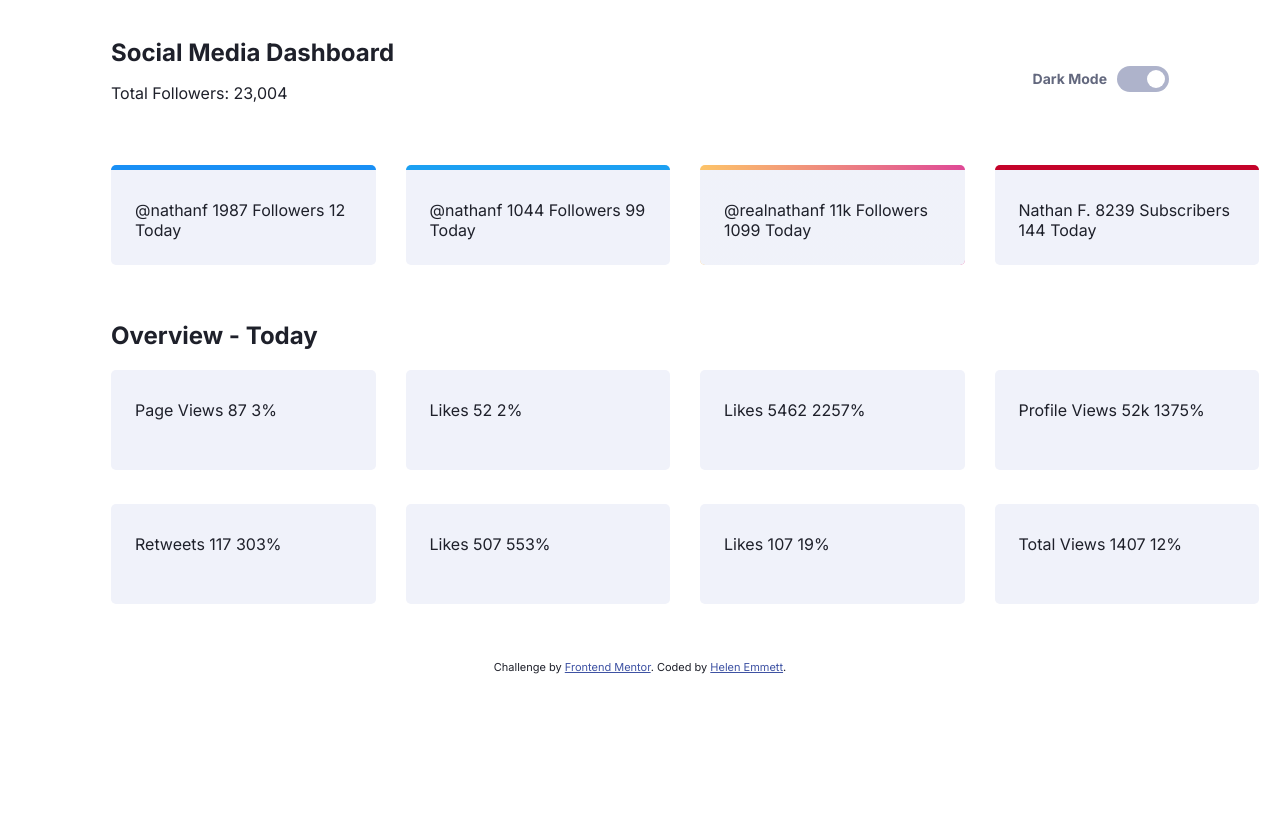
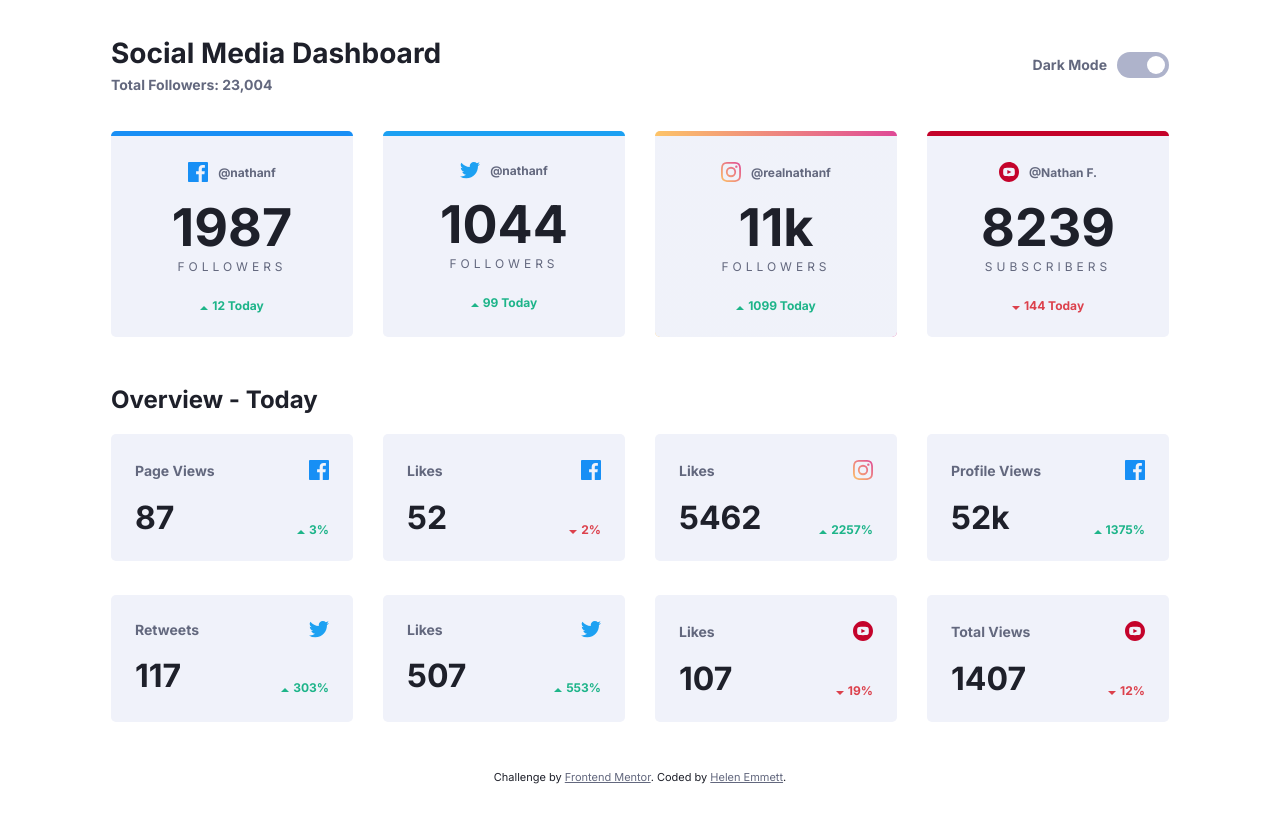
Before and after one commit to HelenEmmett/fem-dark-light-toggle, a plain HTML site: page index.html in a window 1280 px wide. Before the commit the page ends 800 px from the top, so only its background shows below. Drawn offline with Linux system fonts and the light colour scheme.

Commit message:
Content and styles complete
Build is complete, just needs fine tuning.

```diff
--- a/css/breakpoints.css
+++ b/css/breakpoints.css
@@ -10,8 +10,12 @@
         align-items: center;
     }
 
-    h3 {
-        margin-bottom: 0;
+    h1 {
+        font-size: 28px;
+    }
+
+    #logo p {
+        margin: 0;
     }
 
     .switch-label {
@@ -19,11 +23,8 @@
     }
 
     .grid-container {
-        display: grid;
-        gap: 24px 30px;
-        grid-template-columns: 50% 50%;
+        grid-template-columns: repeat(2, 1fr);
     }
-
 }
 
 /* Screen sizes over 1150px, laptops and desktops */
@@ -31,10 +32,9 @@
 
     .container {
         max-width: 69.375rem;
-        margin: 0 auto 46px;
     }
 
     .grid-container {
-        grid-template-columns: 25% 25% 25% 25%;
+        grid-template-columns: repeat(4, 1fr);
     }
 }
--- a/css/styles.css
+++ b/css/styles.css
@@ -29,12 +29,12 @@
 
 * { box-sizing: border-box; }
 
-html, body {
+body {
     font-family: 'Inter', sans-serif;
     font-size: 100%;
     padding: 0;
     margin: 0;
-    height: 100%;
+    min-height: 100%;
     background: var(--background);
     color: var(--text-primary);
 }
@@ -44,6 +44,7 @@ html, body {
 h1, h2, h3, h4, h5, h6 {
     margin-top: 0;
     font-weight: 700;
+    color: var(--text-primary);
 }
 
 h1 {
@@ -62,10 +63,11 @@ h3 {
     margin-bottom: 0;
 }
 
-.logo p {
+#logo p {
     font-size: 14px;
     color: var(--text-secondary);
-    margin-bottom: 24px;
+    margin: 0 0 24px 0;
+    font-weight: 700;
 }
 
 /* Dark/light mode toggle styles */
@@ -148,7 +150,7 @@ input:checked + .slider {
 /* Layout syles */
 
 #header {
-    padding-top: 38px;
+    padding-top: 36px;
 }
 
 #logo {
@@ -157,16 +159,27 @@ input:checked + .slider {
 }
 
 .container {
-    margin: 0 auto 40px;
+    margin: 0 auto 38px;
     padding: 0 1.625rem;
+}
+
+.grid-container {
+    display: grid;
+    gap: 24px 30px;
+    grid-template-columns: auto;
 }
 
 .card {
     background-color: var(--card-bg);
-    min-height: 100px;
     margin-bottom: 10px;
     border-radius: .3125rem;
-    padding: 30px 24px 24px;
+    padding: 26px 24px 24px;
+    color: var(--text-secondary);
+    font-size: 12px;
+}
+
+.card:hover {
+    background-color: var(--card-hover);
 }
 
 .facebook {
@@ -182,35 +195,89 @@ input:checked + .slider {
     border-top: .3125rem solid transparent;
 }
 
+.instagram:hover {
+    background: linear-gradient(var(--card-hover), var(--card-hover)) padding-box, var(--instagram) border-box;
+    border-top: .3125rem solid transparent;
+}
+
 .youtube {
     border-top: .3125rem solid var(--youtube);
 }
 
-.grid-container-centered {
+.flex-container-centered, .flex-container-justify, .flex-container-end {
+    display: flex;
+    align-items: center;
+}
+.flex-container-centered {
+    justify-content: center;
 }
 
-.grid-container-justify {
+.flex-container-justify {
+    justify-content: space-between;
+}
+
+.flex-container-end {
+    justify-content: space-between;
+    align-items: flex-end;
+    padding-top: 18px;
+}
+
+.username {
+    padding-left: 10px;
+    font-weight: 700;
 }
 
 .followers-count {
+    font-size: 52px;
+    font-weight: 700;
+    text-align: center;
+    padding-top: 14px;
+    color: var(--text-primary);
 }
 
 .followers-txt {
+    text-align: center;
+    letter-spacing: 4px;
+    padding-bottom: 24px;
+    text-transform: uppercase;
 }
 
-.followers-change-up {
+.change-up {
+    color: var(--lime);
+    font-weight: 700;
+    text-align: center;
 }
 
-.followers-change-down {
+.change-up::before {
+    content: url(../images/icon-up.svg);
+    padding-right: 4px;
+}
+
+.change-down {
+    color: var(--red);
+    font-weight: 700;
+    text-align: center;
+}
+
+.change-down::before {
+    content: url(../images/icon-down.svg);
+    padding-right: 4px;
 }
 
 .count {
+    font-size: 32px;
+    font-weight: 700;
+    color: var(--text-primary);
+    vertical-align: baseline;
 }
 
-.count-change-up {
+.attribution {
+    font-size: 11px;
+    text-align: center;
 }
 
-.count-change-down {
+.attribution a {
+    color: var(--text-secondary);
 }
 
 /* Detect if users colour scheme is set to dark mode */
--- a/index.html
+++ b/index.html
@@ -15,17 +15,6 @@
 
     <title>Frontend Mentor | Social media dashboard with theme switcher</title>
 
-    <!-- Feel free to remove these styles or customise in your own stylesheet 👍 -->
-    <style>
-        .attribution {
-            font-size: 11px;
-            text-align: center;
-        }
-
-            .attribution a {
-                color: hsl(228, 45%, 44%);
-            }
-    </style>
 </head>
 <body>
     <header id="header" class="container">
@@ -33,7 +22,7 @@
             <h1>Social Media Dashboard</h1>
             <p>Total Followers: 23,004</p>
         </div>
-        <div id="mode">
+        <div id="mode" class="flex-container-justify">
             <div class="switch-label">Dark Mode</div>
             <form>
                 <fieldset class="switch">
@@ -47,73 +36,124 @@
     <main>
         <section class="container grid-container">
             <div class="card facebook">
-                <div ></div>
-                @nathanf
-                1987
-                Followers
-                12 Today
+                <div class="flex-container-centered">
+                    <img src="images/icon-facebook.svg" alt="Facebook icon" title="Facebook icon" />
+                    <div class="username">@nathanf</div>
+                </div>
+                <div class="followers-count">1987</div>
+                <div class="followers-txt">Followers</div>
+                <div class="change-up">12 Today</div>
             </div>
             <div class="card twitter">
-                @nathanf
-                1044
-                Followers
-                99 Today
+                <div class="flex-container-centered">
+                    <img src="images/icon-twitter.svg" alt="Twitter icon" title="Twitter icon" />
+                    <div class="username">@nathanf</div>
+                </div>
+                <div class="followers-count">1044</div>
+                <div class="followers-txt">Followers</div>
+                <div class="change-up">99 Today</div>
             </div>
             <div class="card instagram">
-                @realnathanf
-                11k
-                Followers
-                1099 Today
+                <div class="flex-container-centered">
+                    <img src="images/icon-instagram.svg" alt="Instagram icon" title="Instagram icon" />
+                    <div class="username">@realnathanf</div>
+                </div>
+                <div class="followers-count">11k</div>
+                <div class="followers-txt">Followers</div>
+                <div class="change-up">1099 Today</div>
             </div>
             <div class="card youtube">
-                Nathan F.
-                8239
-                Subscribers
-                144 Today
+                <div class="flex-container-centered">
+                    <img src="images/icon-youtube.svg" alt="YouTube icon" title="YouTube icon" />
+                    <div class="username">@Nathan F.</div>
+                </div>
+                <div class="followers-count">8239</div>
+                <div class="followers-txt">Subscribers</div>
+                <div class="change-down">144 Today</div>
             </div>
         </section>
         <section class="container">
             <h2>Overview - Today</h2>
             <div class="grid-container">
                 <div class="card">
-                    Page Views
-                    87
-                    3%
+                    <div class="flex-container-justify">
+                        <h3>Page Views</h3>
+                        <img src="images/icon-facebook.svg" alt="Facebook icon" title="Facebook icon" />
+                    </div>
+                    <div class="flex-container-end">
+                        <div><span class="count">87</span></div>
+                        <div class="change-up">3%</div>
+                    </div>
                 </div>
                 <div class="card">
-                    Likes
-                    52
-                    2%
+                    <div class="flex-container-justify">
+                        <h3>Likes</h3>
+                        <img src="images/icon-facebook.svg" alt="Facebook icon" title="Facebook icon" />
+                    </div>
+                    <div class="flex-container-end">
+                        <div class="count">52</div>
+                        <div class="change-down">2%</div>
+                    </div>
                 </div>
                 <div class="card">
-                    Likes
-                    5462
-                    2257%
+                    <div class="flex-container-justify">
+                        <h3>Likes</h3>
+                        <img src="images/icon-instagram.svg" alt="Instagram icon" title="Instagram icon" />
+                    </div>
+                    <div class="flex-container-end">
+                        <div class="count">5462</div>
+                        <div class="change-up">2257%</div>
+                    </div>
                 </div>
                 <div class="card">
-                    Profile Views
-                    52k
-                    1375%
+                    <div class="flex-container-justify">
+                        <h3>Profile Views</h3>
+                        <img src="images/icon-facebook.svg" alt="Facebook icon" title="Facebook icon" />
+                    </div>
+                    <div class="flex-container-end">
+                        <div class="count">52k</div>
+                        <div class="change-up">1375%</div>
+                    </div>
                 </div>
                 <div class="card">
-                    Retweets
-                    117
-                    303%
+                    <div class="flex-container-justify">
+                        <h3>Retweets</h3>
+                        <img src="images/icon-twitter.svg" alt="Twitter icon" title="Twitter icon" />
+                    </div>
+                    <div class="flex-container-end">
+                        <div class="count">117</div>
+                        <div class="change-up">303%</div>
+                    </div>
                 </div>
                 <div class="card">
-                    Likes
-                    507
-                    553%
+                    <div class="flex-container-justify">
+                        <h3>Likes</h3>
+                        <img src="images/icon-twitter.svg" alt="Twitter icon" title="Twitter icon" />
+                    </div>
+                    <div class="flex-container-end">
+                        <div class="count">507</div>
+                        <div class="change-up">553%</div>
+                    </div>
                 </div>
                 <div class="card">
-                    Likes
-                    107
-                    19%
+                    <div class="flex-container-justify">
+                        <h3>Likes</h3>
+                        <img src="images/icon-youtube.svg" alt="YouTube icon" title="YouTube icon" />
+                    </div>
+                    <div class="flex-container-end">
+                        <div class="count">107</div>
+                        <div class="change-down">19%</div>
+                    </div>
                 </div>
                 <div class="card">
-                    Total Views
-                    1407
-                    12%
+                    <div class="flex-container-justify">
+                        <h3>Total Views</h3>
+                        <img src="images/icon-youtube.svg" alt="YouTube icon" title="YouTube icon" />
+                    </div>
+                    <div class="flex-container-end">
+                        <div class="count">1407</div>
+                        <div class="change-down">12%</div>
+                    </div>
                 </div>
             </div>
         </section>
```
